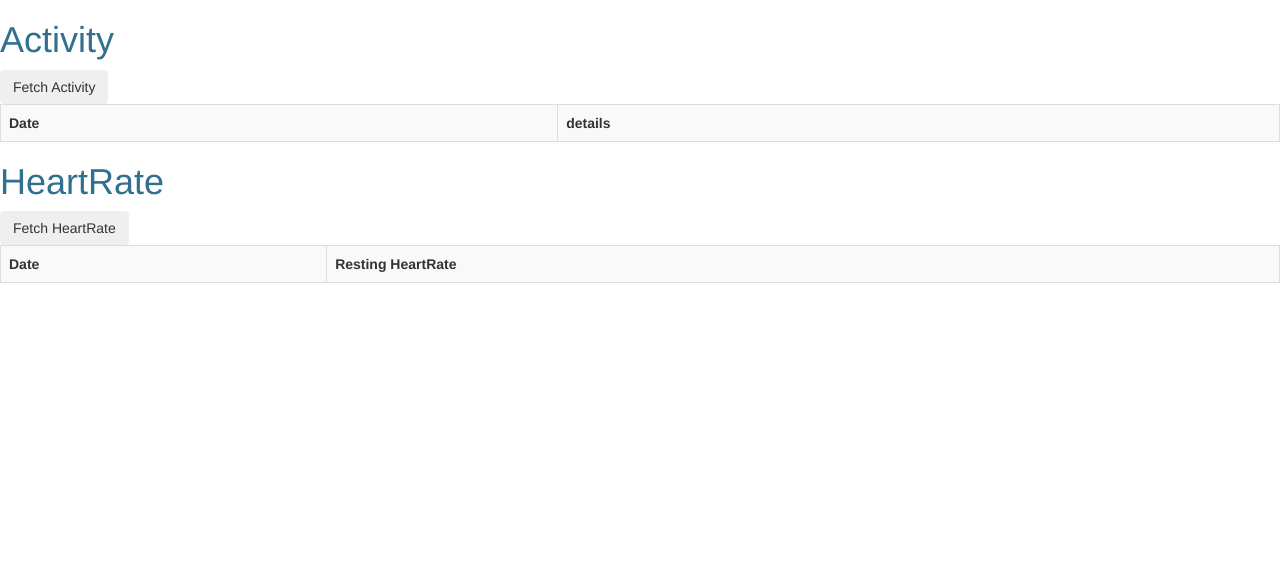
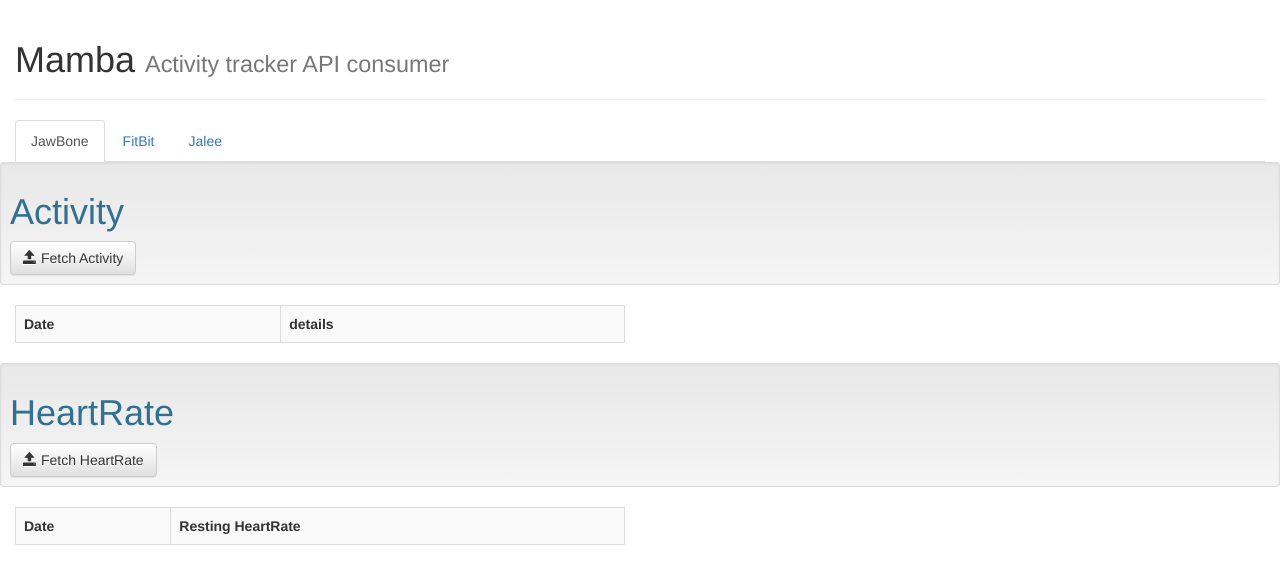
Before and after one commit to Bennoo/MambaTestAPI, a website: page src/MambaTestApi/wwwroot/index.html in a window 1280 px wide. Drawn offline with nearby package versions, Linux system fonts and the light colour scheme; some packages are replaced by stand-ins of ours.

Commit message:
style and main page design

```diff
--- a/src/MambaTestApi/wwwroot/index.html
+++ b/src/MambaTestApi/wwwroot/index.html
@@ -10,12 +10,25 @@
     <link href="lib/bootstrap/dist/css/bootstrap-theme.min.css" rel="stylesheet" />
     <script src="app.js"></script>
 </head>
-<body >
-    <div ng-controller="jawBoneController">
-
+<body>
+    <div class="container-fluid" ng-controller="jawBoneController">
+        <div class="page-header">
+            <h1>Mamba <small>Activity tracker API consumer</small></h1>
+        </div>
+        <ul class="nav nav-tabs">
+            <li role="presentation" class="active"><a href="#">JawBone</a></li>
+            <li role="presentation"><a href="#">FitBit</a></li>
+            <li role="presentation"><a href="#">Jalee</a></li>
+        </ul>
+        <div class="row">
+            <div class="well well-sm">
                 <h1 class="text-info">Activity</h1>
-        <button class="btn" ng-click="fetchActivity()">Fetch Activity</button>
-        <br />
+                <button class="btn btn-default" ng-click="fetchActivity()">
+                    <span class="glyphicon glyphicon-open" aria-hidden="true"></span>
+                    Fetch Activity
+                </button>
+            </div>
+            <div class="col-lg-6">
                 <table class="table table-bordered table-striped">
                     <tr>
                         <th>Date</th>
@@ -29,10 +42,14 @@
                                 <tr>
                                     <th>Hour</th>
                                     <th>Steps</th>
+                                    <th>distance</th>
+                                    <th>active_time</th>
                                 </tr>
                                 <tr ng-repeat="HourDetail in ActivityItem.details | orderBy:'hour'">
                                     <td>{{HourDetail.hour}}</td>
                                     <td>{{HourDetail.steps}}</td>
+                                    <td>{{HourDetail.distance}}</td>
+                                    <td>{{HourDetail.active_time}}</td>
                                 </tr>
                             </table>
                         </td>
@@ -40,10 +57,17 @@
                     </tr>
 
                 </table>
-
+            </div>
+        </div>
+        <div class="row">
+            <div class="well well-sm">
                 <h1 class="text-info">HeartRate</h1>
-        <button class="btn" ng-click="fetchHeartRate()">Fetch HeartRate</button>
-        <br />
+                <button class="btn btn-default" ng-click="fetchHeartRate()">
+                    <span class="glyphicon glyphicon-open" aria-hidden="true"></span>
+                    Fetch HeartRate
+                </button>
+            </div>
+            <div class="col-lg-6">
                 <table class="table table-bordered table-striped">
                     <tr>
                         <th>Date</th>
@@ -54,10 +78,9 @@
                         <td>{{HRitem.date}}</td>
                         <td>{{HRitem.resting_heartrate}}</td>
                     </tr>
-
                 </table>
-
-
+            </div>
+        </div>
     </div>
 </body>
 </html>
```
Lines whose indentation alone changed are shown as unchanged.
